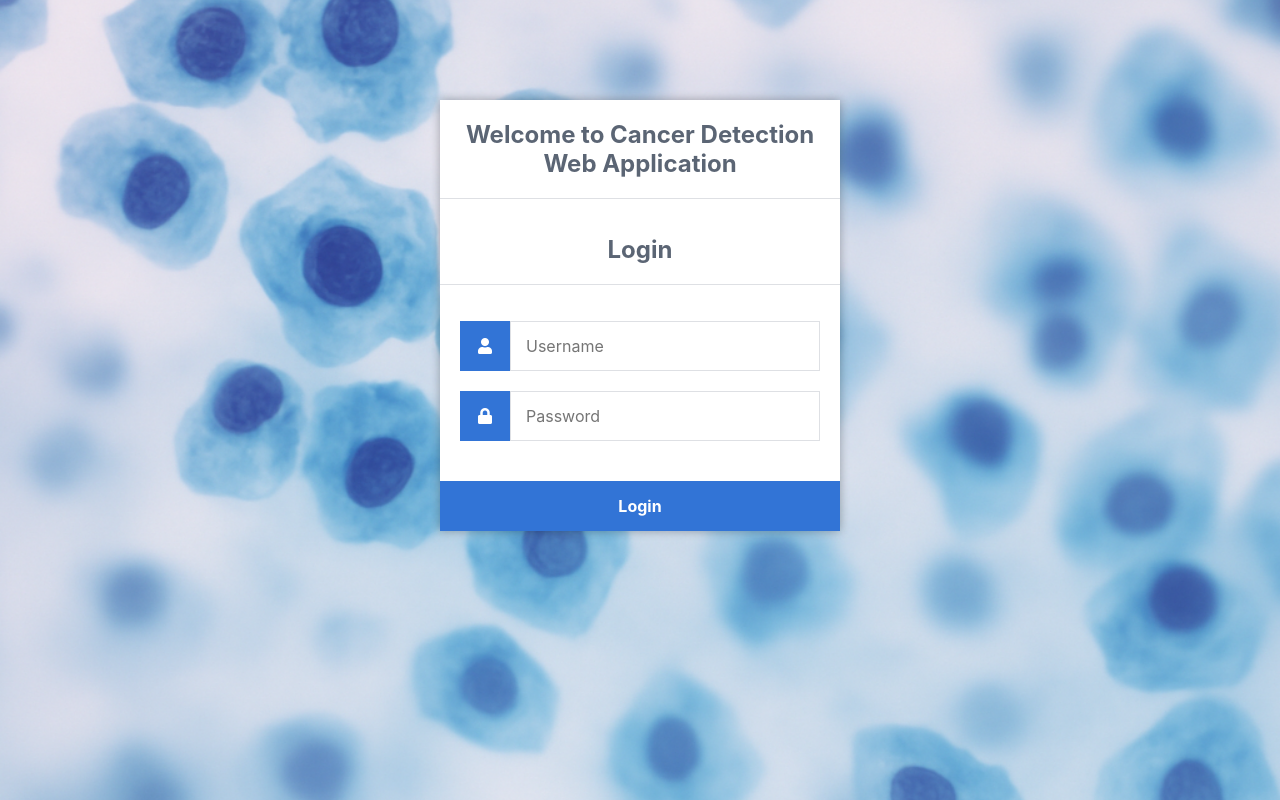
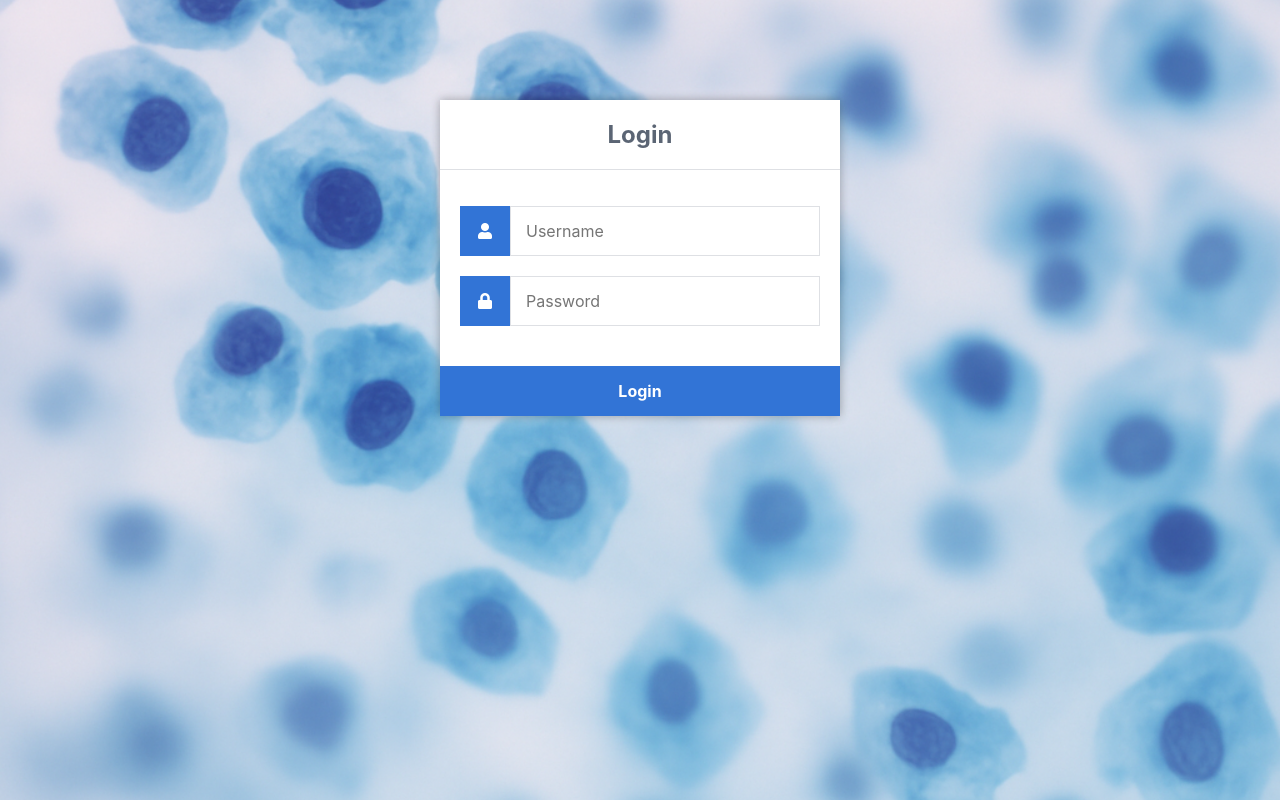
Before and after one commit to ATC7445/cancer_nodejs, a website: page public/login.html in a window 1280 px wide. Drawn offline with Linux system fonts and the light colour scheme.

Commit message:
delete h1 login

```diff
--- a/public/login.html
+++ b/public/login.html
@@ -13,7 +13,6 @@
 </head>
 <body>
     <div class="login">
-        <h1>Welcome to Cancer Detection Web Application</h1>
         <h1>Login</h1>
         <form action="/cancer_nodejs/auth" method="post">
             <label for="username">
```
